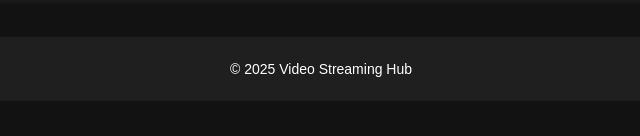
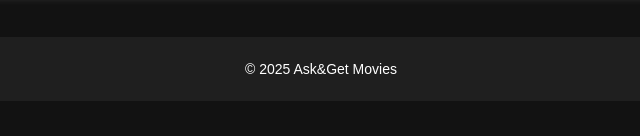
Before and after one commit to Om-Prakash-Das/AskAndGet, a plain HTML site: page index.html in a window 1280 px wide. Shown: the part 661-797 px from the top of the page, 319-959 px from the left. Drawn offline with Linux system fonts and the light colour scheme.

Commit message:
Update index.html

```diff
--- a/index.html
+++ b/index.html
@@ -18,7 +18,7 @@
     </main>
 
     <footer>
-        <p>© 2025 Video Streaming Hub</p>
+        <p>© 2025 Ask&Get Movies</p>
     </footer>
 </body>
 </html>
```
